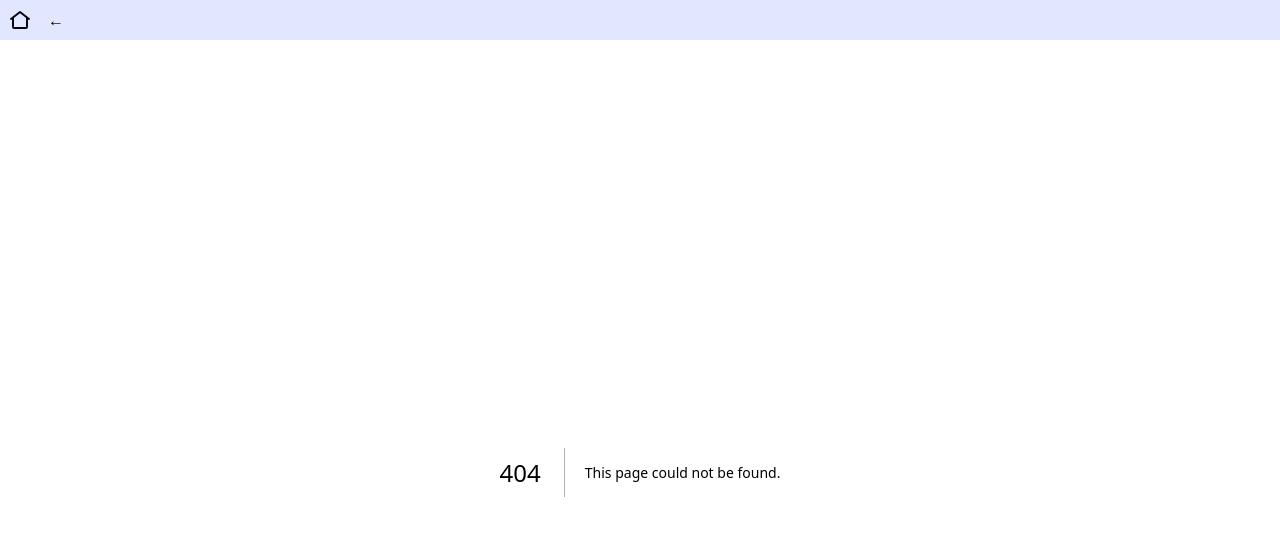
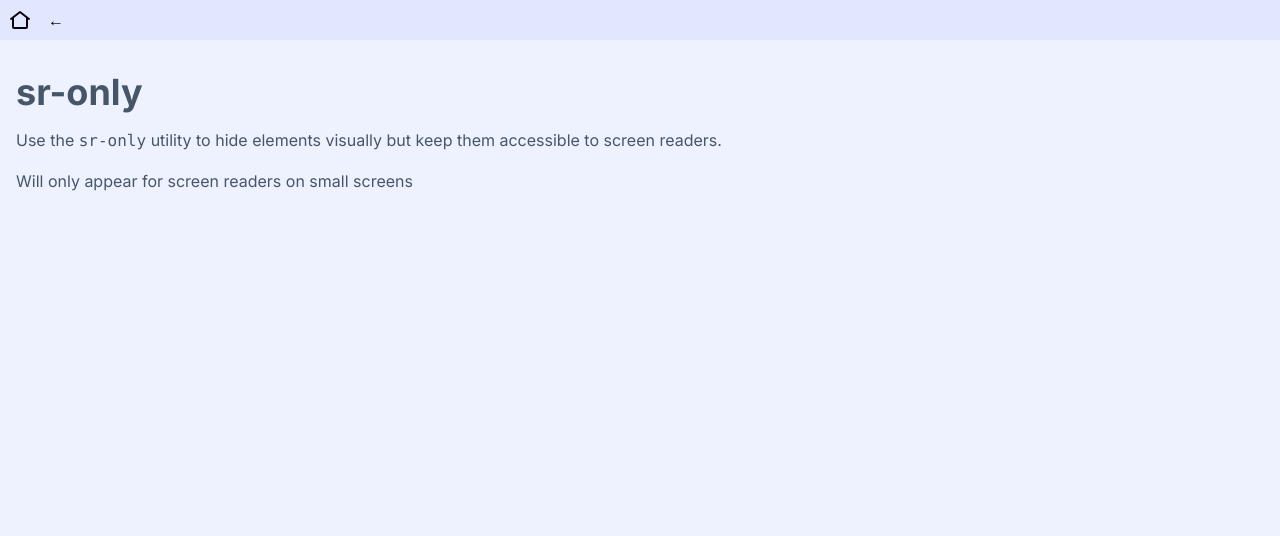
Before and after one commit to emanuelefavero/frontend-problems, a Next.js app in the folder react/: page /tailwind/sr-only in a window 1280 px wide. Before the commit this address had no page. Shown: the top 536 px of the page. Built offline with nearby package versions, Linux system fonts and the light colour scheme.

Commit message:
feat: add tailwind/sr-only

```diff
--- a/react/app/tailwind/page.tsx
+++ b/react/app/tailwind/page.tsx
@@ -27,6 +27,9 @@ export default function Page() {
         <li>
           <Link href='/tailwind/truncate'>truncate</Link>
         </li>
+        <li>
+          <Link href='/tailwind/sr-only'>sr-only</Link>
+        </li>
       </ul>
     </>
   )
--- /dev/null
+++ b/react/app/tailwind/sr-only/page.tsx
@@ -0,0 +1,18 @@
+export default function Page() {
+  return (
+    <>
+      <h1>sr-only</h1>
+
+      <p className='mb-4'>
+        Use the <code>sr-only</code> utility to hide elements visually but keep
+        them accessible to screen readers.
+      </p>
+
+      <div className='sr-only'>Will only appear for screen readers</div>
+
+      <div className='sr-only md:not-sr-only'>
+        Will only appear for screen readers on small screens
+      </div>
+    </>
+  )
+}
```
